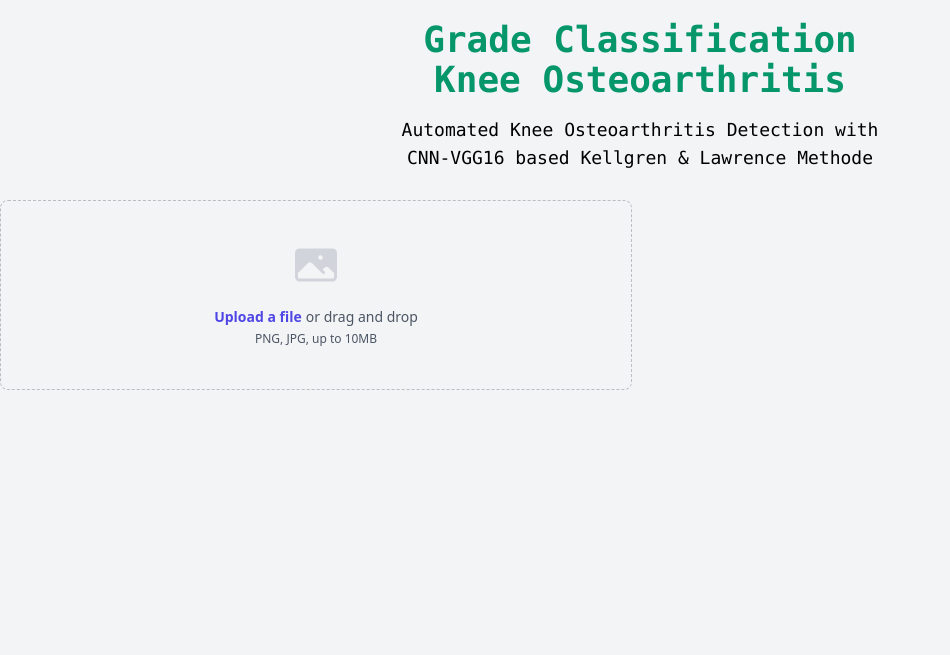
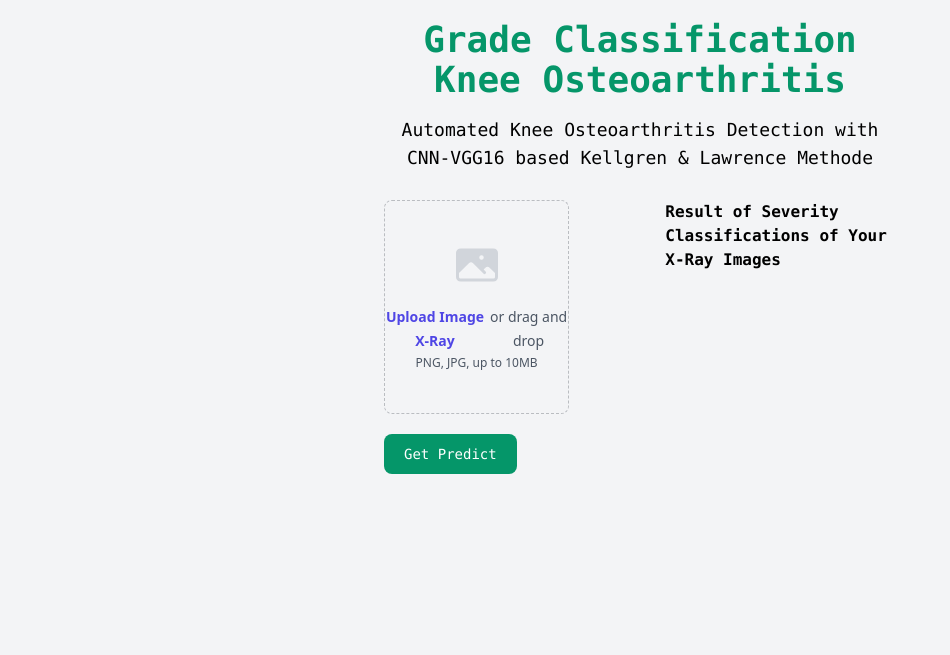
Before and after one commit to arydotme/knee-oa-website, a Flask app: page / in a window 1280 px wide. Shown: the top 655 px of the page, without its empty margins (0-950 px from the left). Run offline with Flask 3, Linux system fonts and the light colour scheme; some libraries are stand-ins or nearby versions.

Commit message:
Update form input

```diff
--- a/templates/index.html
+++ b/templates/index.html
@@ -14,10 +14,10 @@
     </p>
 </div>
 
-<div class="mx">
-    <div class="grid grid-cols-1 lg:grid-cols-2 gap-4">
+<div class="mx-5 md:mx-96">
+    <div class="grid grid-flow-col grid-rows-1 lg:grid-rows-2 gap-x-24 gap-y-5">
         <div>
-            <div class="mt-2 flex justify-center rounded-lg border border-dashed border-gray-900/25 px-6 py-10 dark:border-white/25">
+            <div class="mt-2 flex justify-center rounded-lg border border-dashed border-gray-900/25 py-10">
                 <div class="text-center">
                     <svg id="upload-icon" viewBox="0 0 24 24" fill="currentColor" data-slot="icon" aria-hidden="true"
                          class="mx-auto size-12 text-gray-300 dark:text-gray-600">
@@ -27,14 +27,25 @@
                     <img id="preview-image" class="mt-4 mx-auto max-h-48 rounded-lg hidden" alt="Preview"/>
                     <div class="mt-4 flex text-sm/6 text-gray-600 dark:text-gray-400">
                         <label for="file-upload"
-                               class="relative cursor-pointer rounded-md bg-transparent font-semibold text-indigo-600 focus-within:outline-2 focus-within:outline-offset-2 focus-within:outline-indigo-600 hover:text-indigo-500 dark:text-indigo-400 dark:focus-within:outline-indigo-500 dark:hover:text-indigo-300">
-                            <span>Upload a file</span>
+                               class="relative cursor-pointer rounded-md bg-transparent font-semibold text-indigo-600 focus-within:outline-2 focus-within:outline-offset-2 focus-within:outline-indigo-600 hover:text-indigo-500 dark:text-indigo-400 dark:focus-within:outline-indigo-500 dark:hover:text-indigo-30">
+                            <span>Upload Image X-Ray</span>
                             <input id="file-upload" type="file" name="file-upload" class="sr-only"/>
                         </label>
                         <p class="pl-1">or drag and drop</p>
                     </div>
                     <p class="text-xs/5 text-gray-600 dark:text-gray-400">PNG, JPG, up to 10MB</p>
                 </div>
+            </div>
+        </div>
+        <a href="">
+            <button
+                    class="bg-emerald-600  py-2 md:px-5 md:py-2.5 font-mono text-center text-sm rounded-lg text-white hover:bg-emerald-400">
+                Get Predict
+            </button>
+        </a>
+        <div>
+            <div class="mt-2 font-mono font-bold">
+                <h1>Result of Severity Classifications of Your X-Ray Images</h1>
             </div>
         </div>
     </div>
```
